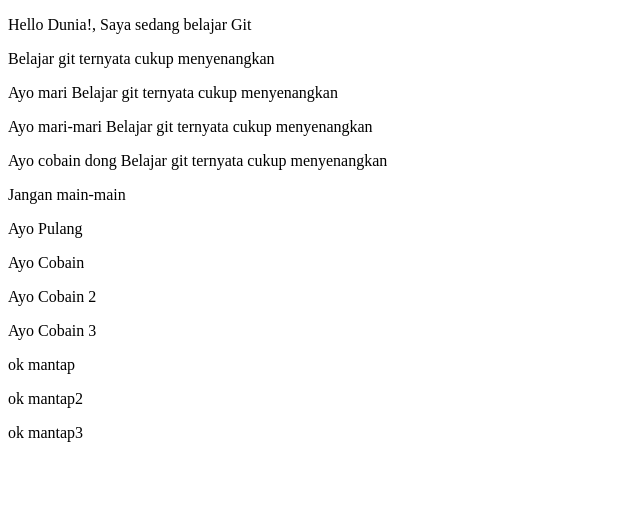
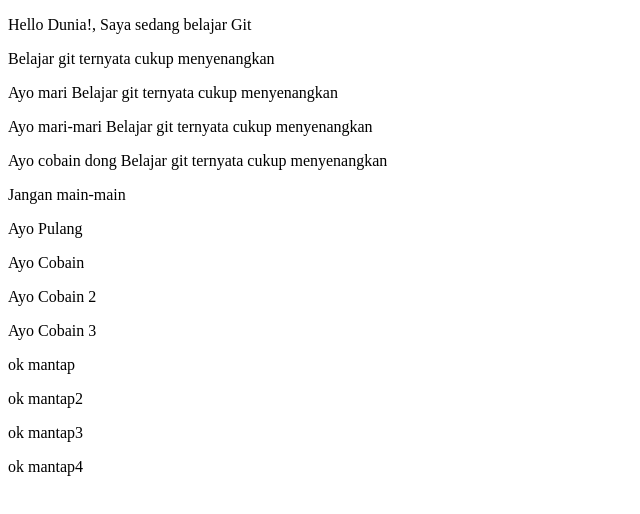
Before and after one commit to Irfan-Firmansyah/belajar-git, a plain HTML site: page index.html in a window 1280 px wide. Shown: the full height of the page, 0-640 px from the left. Drawn offline with Linux system fonts and the light colour scheme.

Commit message:
coba mantap

```diff
--- a/index.html
+++ b/index.html
@@ -18,5 +18,6 @@
         <p>ok mantap</p>
         <p>ok mantap2</p>
         <p>ok mantap3</p>
+        <p>ok mantap4</p>
     </body>
 </html>
```
